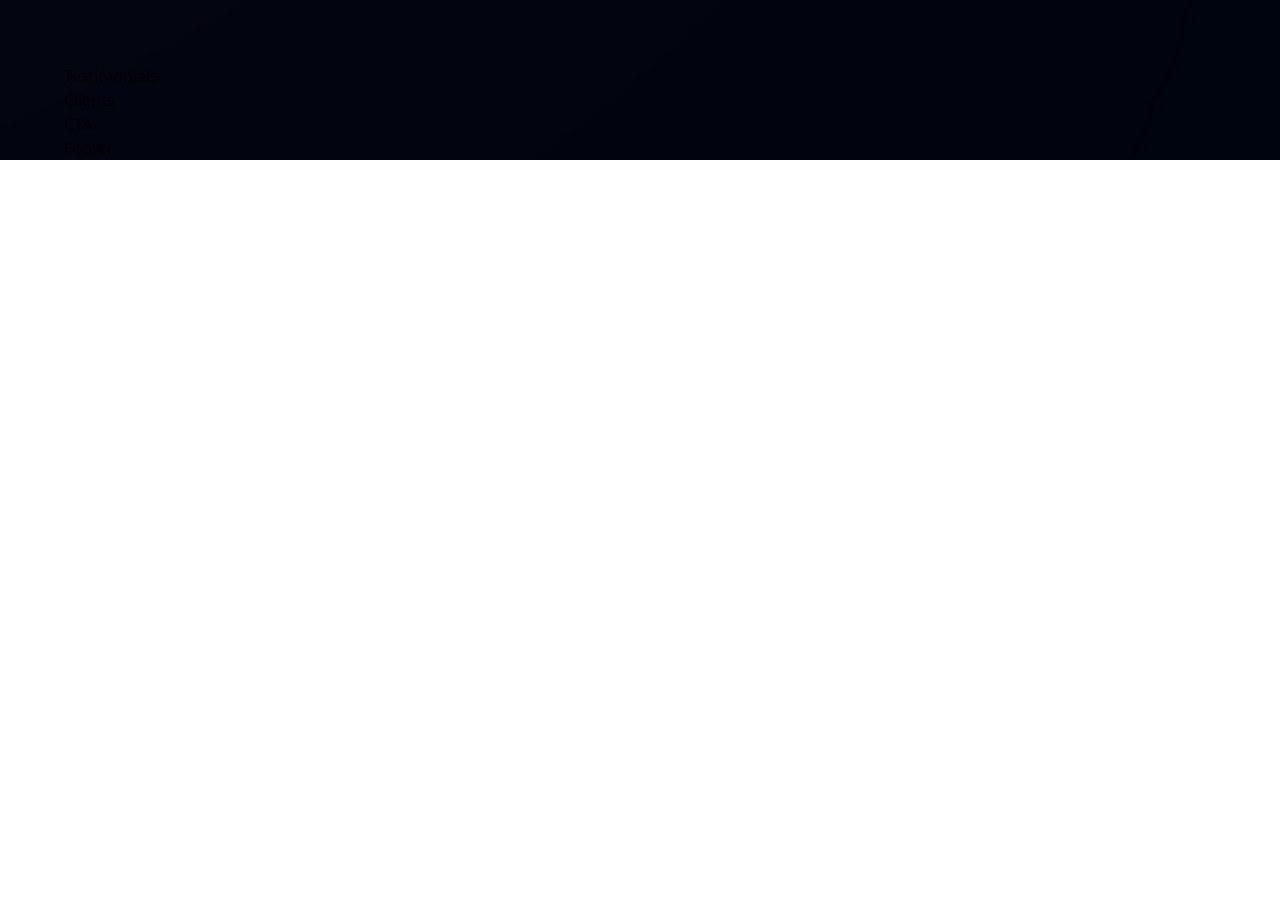
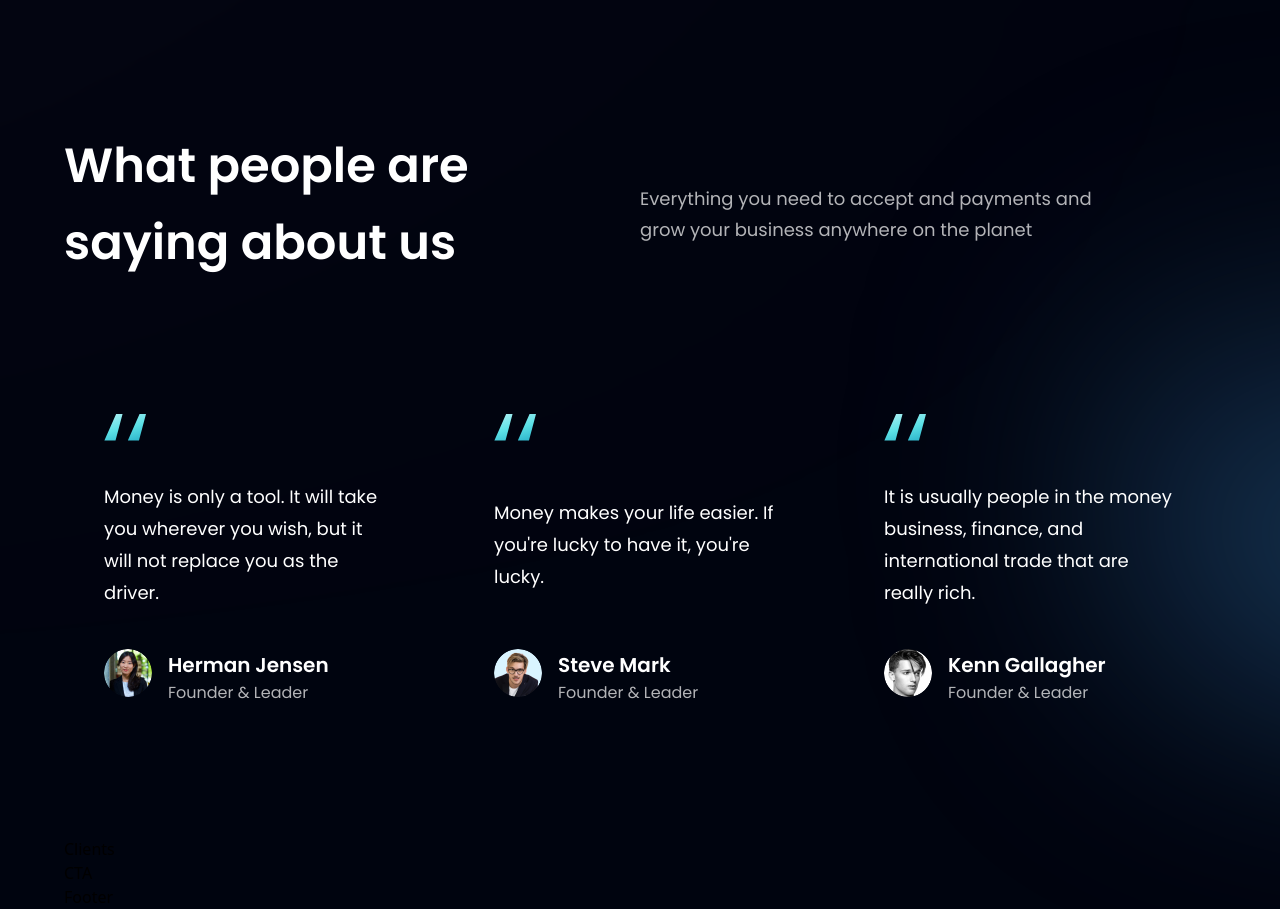
Before and after one commit to foverokavindz/Modern-Bank-App, a React (Vite) app in the folder bank_modern_app/: page / in a window 1280 px wide. Shown: the part 2740-3649 px from the top of the page. Before the commit the page ends 2900 px from the top, so only its background shows below. Built offline with nearby package versions, Linux system fonts and the light colour scheme.

Commit message:
Done testimonical section

```diff
--- a/bank_modern_app/src/components/FeedbackCard.jsx
+++ b/bank_modern_app/src/components/FeedbackCard.jsx
@@ -1,7 +1,32 @@
 import React from 'react';
+import { quotes } from '../assets';
 
-const FeedbackCard = () => {
-  return <div>FeedbackCard</div>;
+const FeedbackCard = ({ content, name, title, img }) => {
+  return (
+    <div className="flex justify-between flex-col px-10 py-12 rounded-3xl max-w-[370px] mb:mr-10 sm:mr-5 mr-0 my-5 feedback-card">
+      <img
+        src={quotes}
+        alt="quotes"
+        className="w-[42px] h-[27px]  object-contain"
+      />
+      <p className="font-poppins font-normal text-[18px] leading-[32px] text-white my-10">
+        {' '}
+        {content}
+      </p>
+
+      <div className="flex flex-row">
+        <img src={img} alt={name} className="w-[48px] h-[48px] rounded-full" />
+        <div className="flex- flex-col ml-4">
+          <h4 className="font-poppins font-semibold text-[20px] leading-[32px] text-white  ">
+            {name}
+          </h4>
+          <p className="font-poppins font-normal text-[16px] leading-[24px] text-dimWhite  ">
+            {title}
+          </p>
+        </div>
+      </div>
+    </div>
+  );
 };
 
 export default FeedbackCard;
--- a/bank_modern_app/src/components/Testimonials.jsx
+++ b/bank_modern_app/src/components/Testimonials.jsx
@@ -1,7 +1,38 @@
-import React from 'react';
+import styles from '../style';
+import { feedback } from '../constants';
+import FeedbackCard from './FeedbackCard';
 
 const Testimonials = () => {
-  return <div>Testimonials</div>;
+  return (
+    <section
+      id="clients"
+      className={`${styles.paddingY} ${styles.flexCenter} flex-col relative`}
+    >
+      <div className="absolute z-0 w-[60%] h-[60%] -right-[50%] rounded-full blue__gradient" />
+
+      <div
+        className={`w-full flex justify-between items-center md:flex-row flex-col sm:mb-16 mb-6 relative z-[1]`}
+      >
+        <h2 className={`${styles.heading2}`}>
+          {' '}
+          What people are
+          <br className="sm:block hidden" /> saying about us
+        </h2>
+        <div className={`w-full md:mt-0 mt-6`}>
+          <p className={`${styles.paragraph} max-w-[470px] mt-5`}>
+            Everything you need to accept and payments and grow your business
+            anywhere on the planet
+          </p>
+        </div>
+      </div>
+
+      <div className="flex flex-warp sm:justify-start justify-center w-full feedback-container relative z-[1]">
+        {feedback.map((card) => (
+          <FeedbackCard key={card.id} {...card} />
+        ))}
+      </div>
+    </section>
+  );
 };
 
 export default Testimonials;
```
